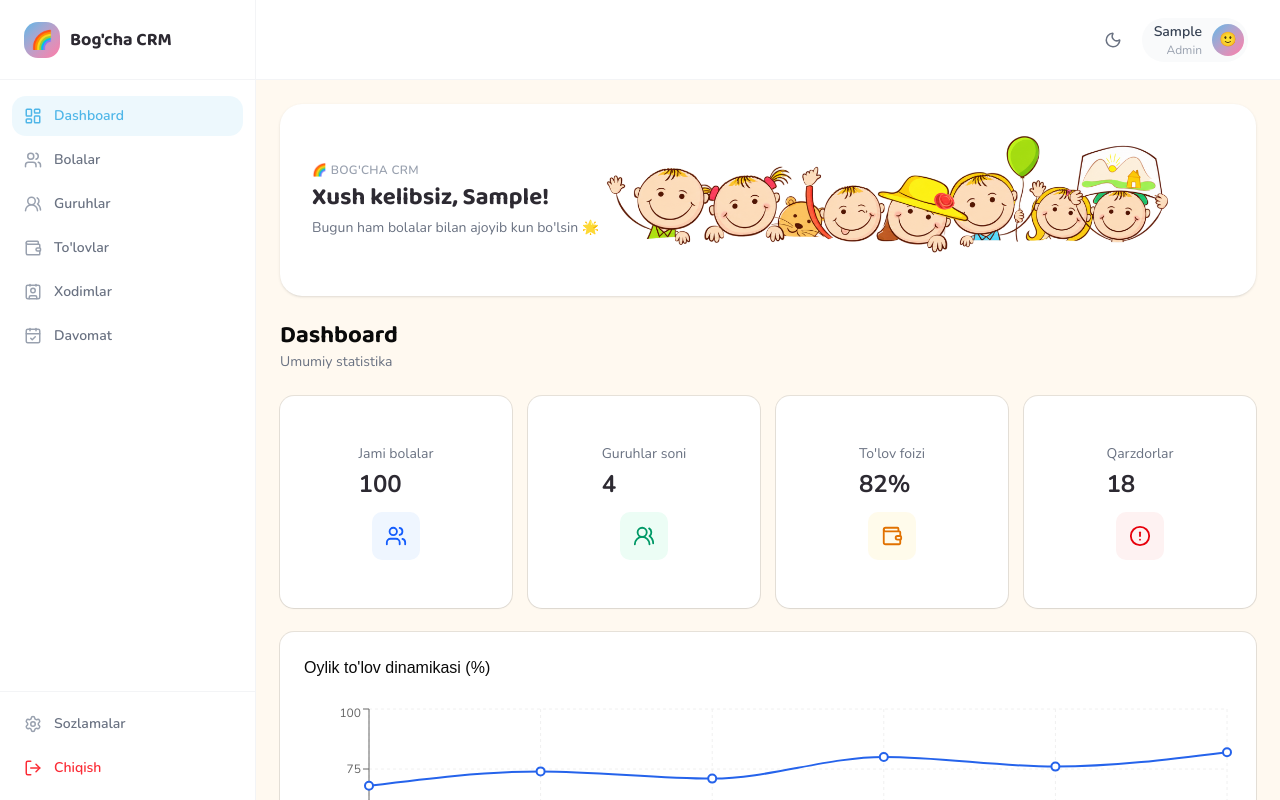
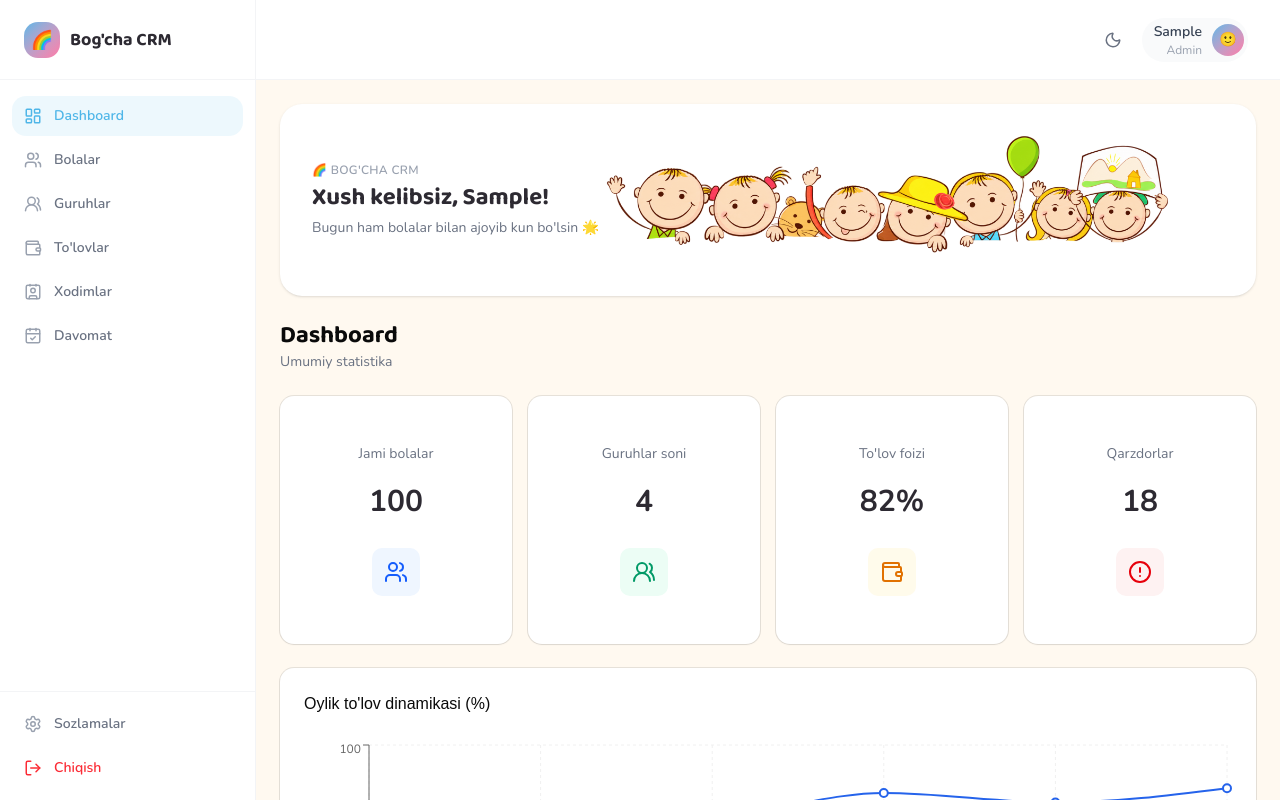
Before and after one commit to komilazokirova/Bogcha.Loyixa-jsx, a React (Vite) app: page /login in a window 1280 px wide. Both pictures are taken after typing "name@example.com", "Sample123", "Sample" into the empty fields and a click on the button "Kirish". Built offline with nearby package versions, Linux system fonts and the light colour scheme.

Commit message:
MainLaout

```diff
--- a/src/pages/Dashboard/StatCard.jsx
+++ b/src/pages/Dashboard/StatCard.jsx
@@ -11,19 +11,29 @@ export default function StatCard({ title, value, icon: Icon, color = "blue" }) {
 
     return (
         <Card>
-            <CardContent className="flex items-center justify-between p-6">
-                <div>
-                    <p className="text-sm text-gray-500 dark:text-gray-400">{title}</p>
-                    <p className="text-2xl font-bold mt-1 text-ink dark:text-gray-100">{value}</p>
-                </div>
+            {/* items-center va text-center qo'shildi: hammasi qoq o'rtada turadi */}
+            <CardContent className="flex flex-col items-center text-center p-6">
+
+                {/* Sarlavha */}
+                <p className="text-sm font-medium text-gray-500 dark:text-gray-400">
+                    {title}
+                </p>
+
+                {/* Raqam */}
+                <p className="text-3xl font-bold mt-2 mb-4 text-ink dark:text-gray-100">
+                    {value}
+                </p>
+
+                {/* Rasm (Icon) */}
                 <div
                     className={cn(
                         "w-12 h-12 rounded-lg flex items-center justify-center",
                         colorClasses[color]
                     )}
                 >
-                    <Icon size={22} />
+                    <Icon size={24} />
                 </div>
+
             </CardContent>
         </Card>
     );
```
